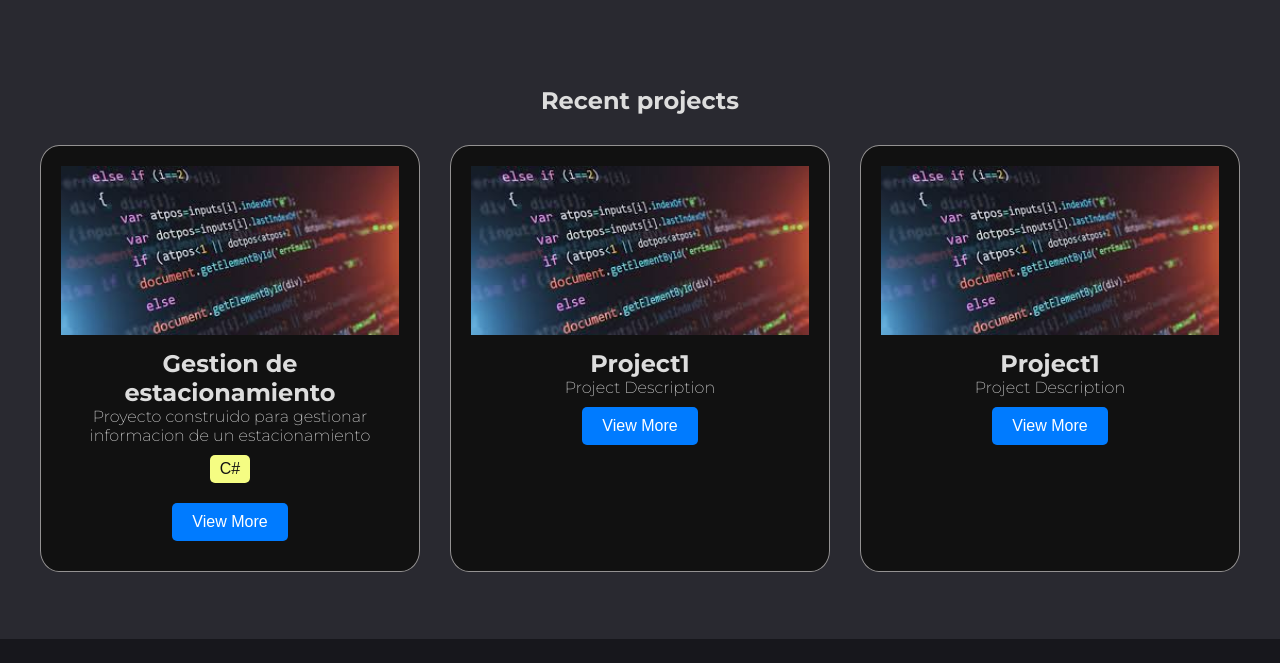
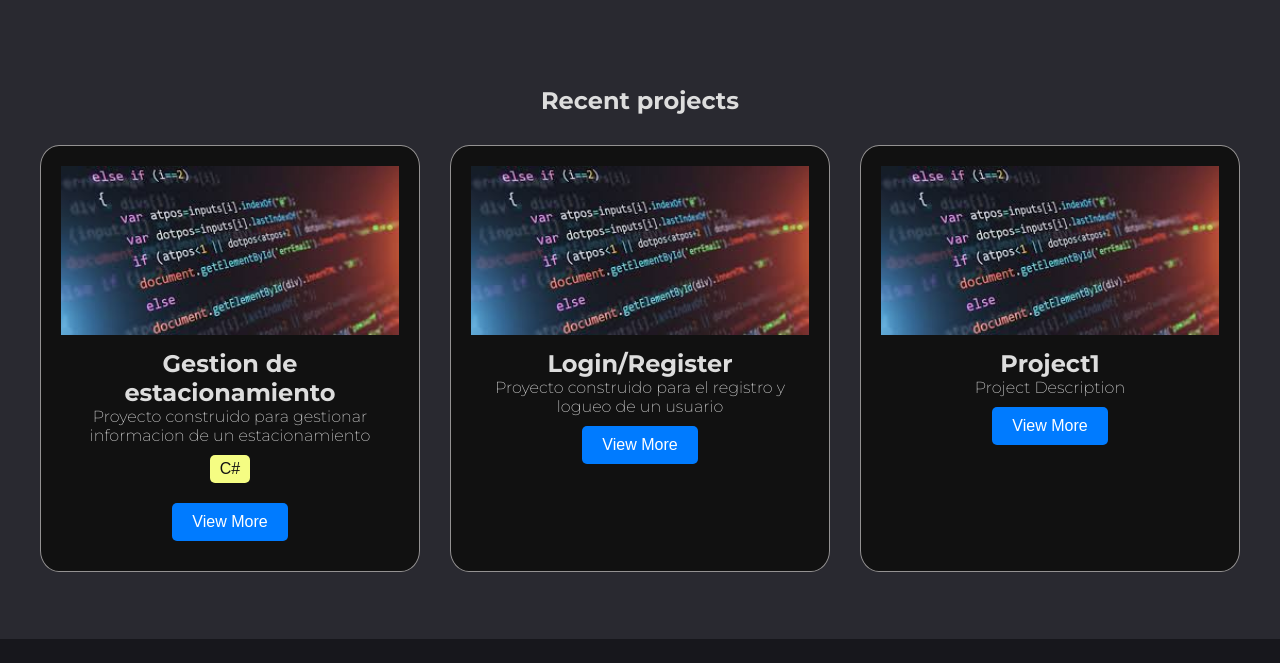
Before and after one commit to peterfunkk/portfolio, a Node server app: page / in a window 1280 px wide. Shown: the part 831-1494 px from the top of the page. Run offline with Node 20, Linux system fonts and the light colour scheme; some libraries are stand-ins or nearby versions.

Commit message:
nuevo proyecto

```diff
--- a/src/views/mainProjects.ejs
+++ b/src/views/mainProjects.ejs
@@ -13,8 +13,8 @@
             </div>
             <div class="card">
                 <img src="/assets/images (1).jpg" alt="">
-                <h3 class="h3">Project1</h1>
-                <p class="p">Project Description</p>
+                <h3 class="h3">Login/Register</h1>
+                <p class="p">Proyecto construido para el registro y logueo de un usuario</p>
                 <button class="button">View More</button>
             </div>
             <div class="card">
```
